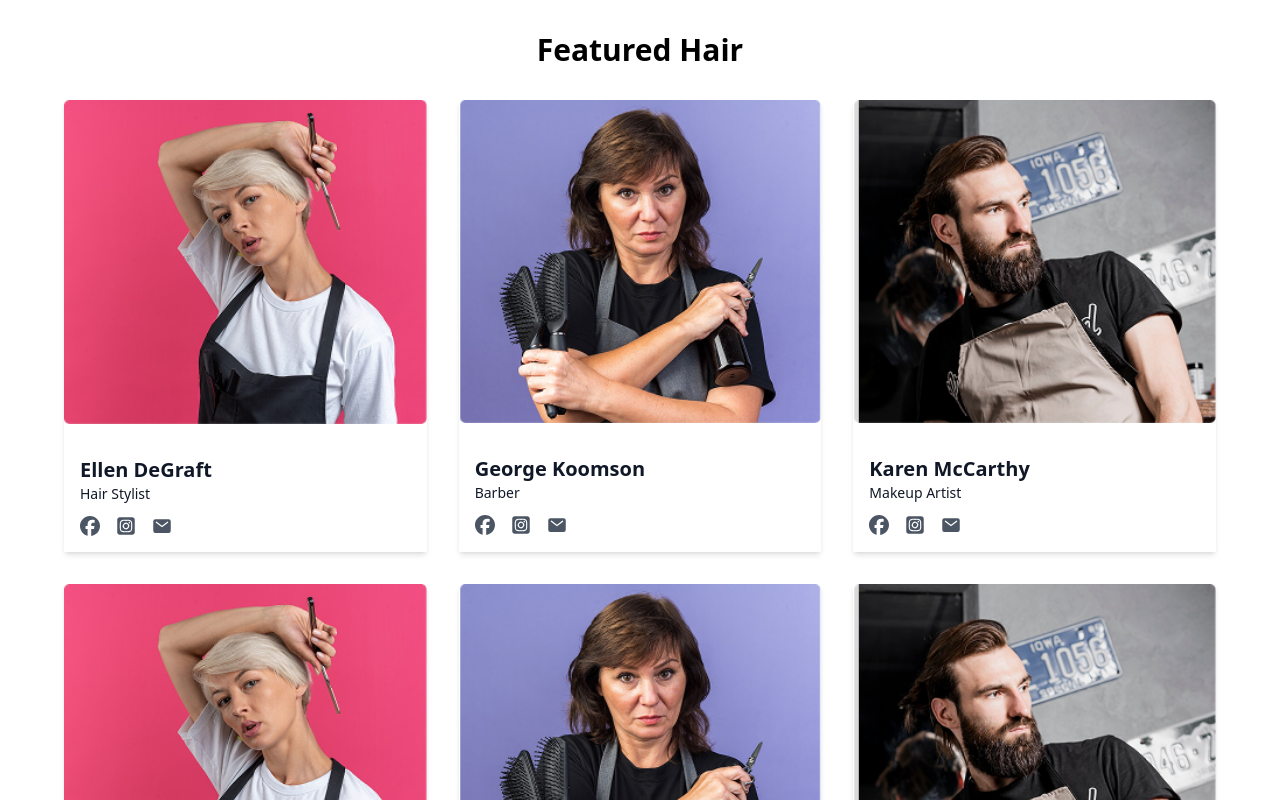
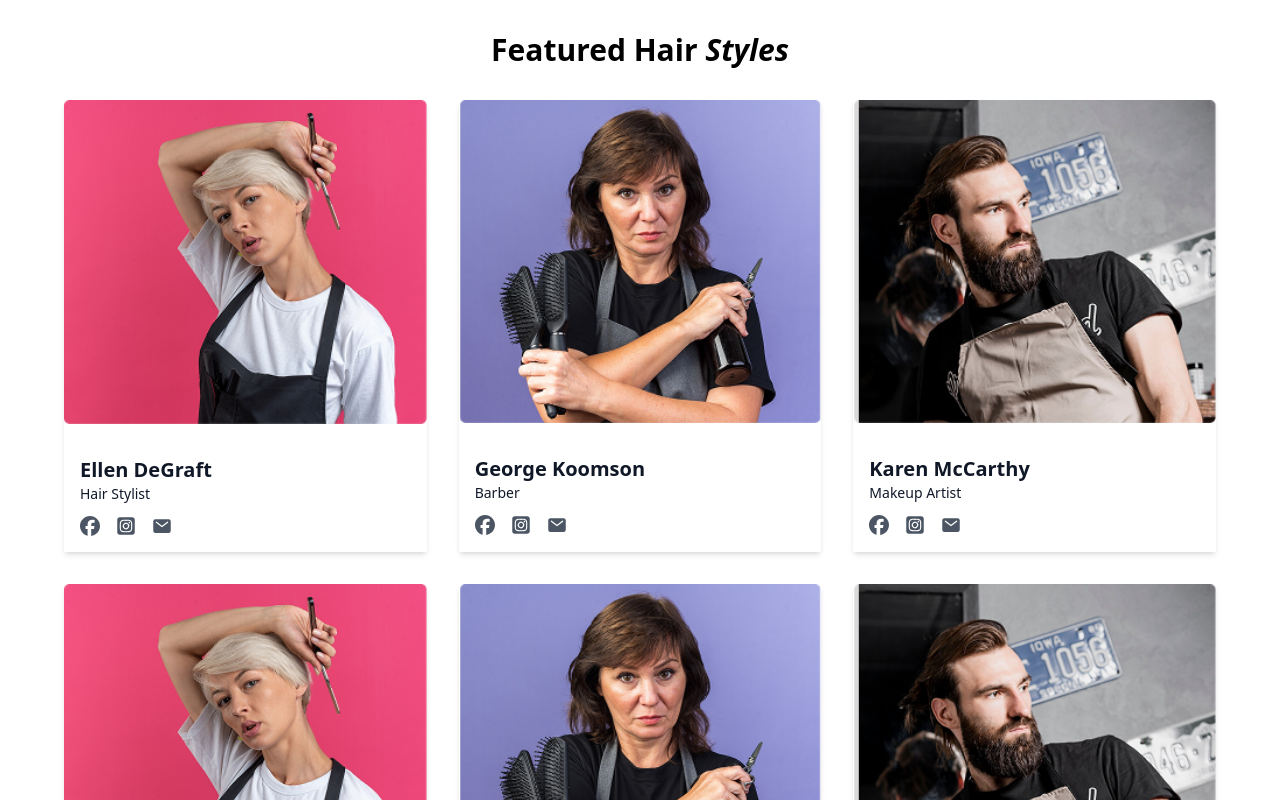
Before and after one commit to MergeShere/SalConFrontend, a React (Vite) app: page / in a window 1280 px wide. Shown: the top 800 px of the page. Built offline with nearby package versions, Linux system fonts and the light colour scheme.

Commit message:
fixed minor issue

```diff
--- a/src/components/home/Featured.tsx
+++ b/src/components/home/Featured.tsx
@@ -8,7 +8,7 @@ const Featured = () => {
     <section className="my-8">
       <div className="custom-container">
         <h1 className="text-center text-text-dark-clr text-3xl font-bold">
-          Featured Hair
+          Featured Hair <i>Styles</i>
         </h1>
 
         <div className="mt-8 grid gap-8 grid-cols-1 sm:grid-cols-2 lg:grid-cols-3">
```
